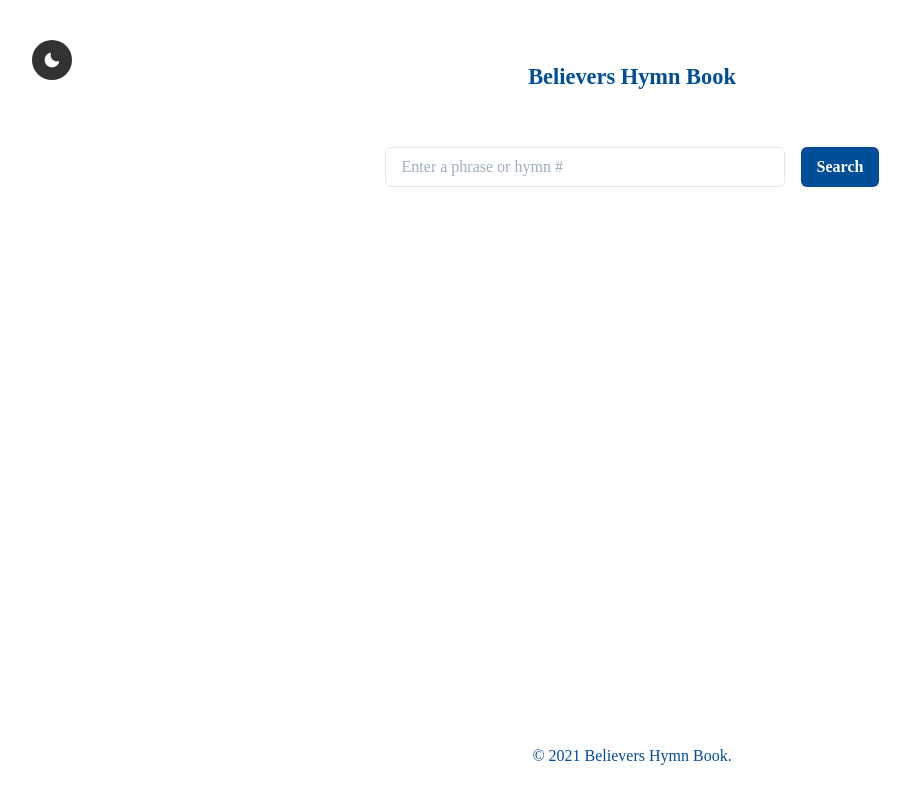
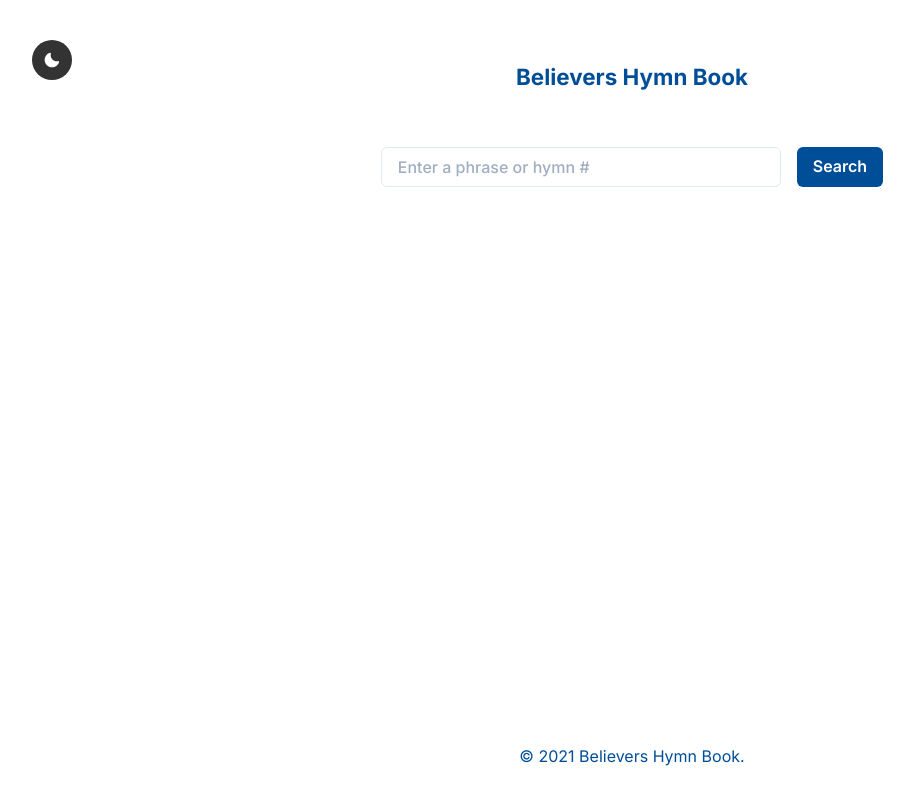
Before and after one commit to fillingthemoon/bhb, a Next.js app: page / in a window 1280 px wide. Shown: the whole page, without its empty margins (8-922 px from the left). Built offline with nearby package versions, Linux system fonts and the light colour scheme.

Commit message:
change font to Inter

```diff
--- a/pages/_document.js
+++ b/pages/_document.js
@@ -13,10 +13,18 @@
       <Html>
         <Head>
           <link rel="preconnect" href="https://fonts.googleapis.com" />
-          <link rel="preconnect" href="https://fonts.gstatic.com" crossOrigin="true" />
+          <link
+            rel="preconnect"
+            href="https://fonts.gstatic.com"
+            crossOrigin="true"
+          />
+          <link
+            href="https://fonts.googleapis.com/css2?family=Inter:wght@100;200;300;400;500;600;700;800;900&display=swap"
+            rel="stylesheet"
+          />
         </Head>
         <body>
-        <ColorModeScript initialColorMode={theme.config.initialColorMode} />
+          <ColorModeScript initialColorMode={theme.config.initialColorMode} />
           <Main />
           <NextScript />
         </body>
--- a/theme.js
+++ b/theme.js
@@ -48,8 +48,8 @@
     },
   },
   fonts: {
-    body: 'Avenir Next',
-    heading: 'Avenir Next',
+    body: 'Inter',
+    heading: 'Inter',
   },
   components: {
     Checkbox: {
```
